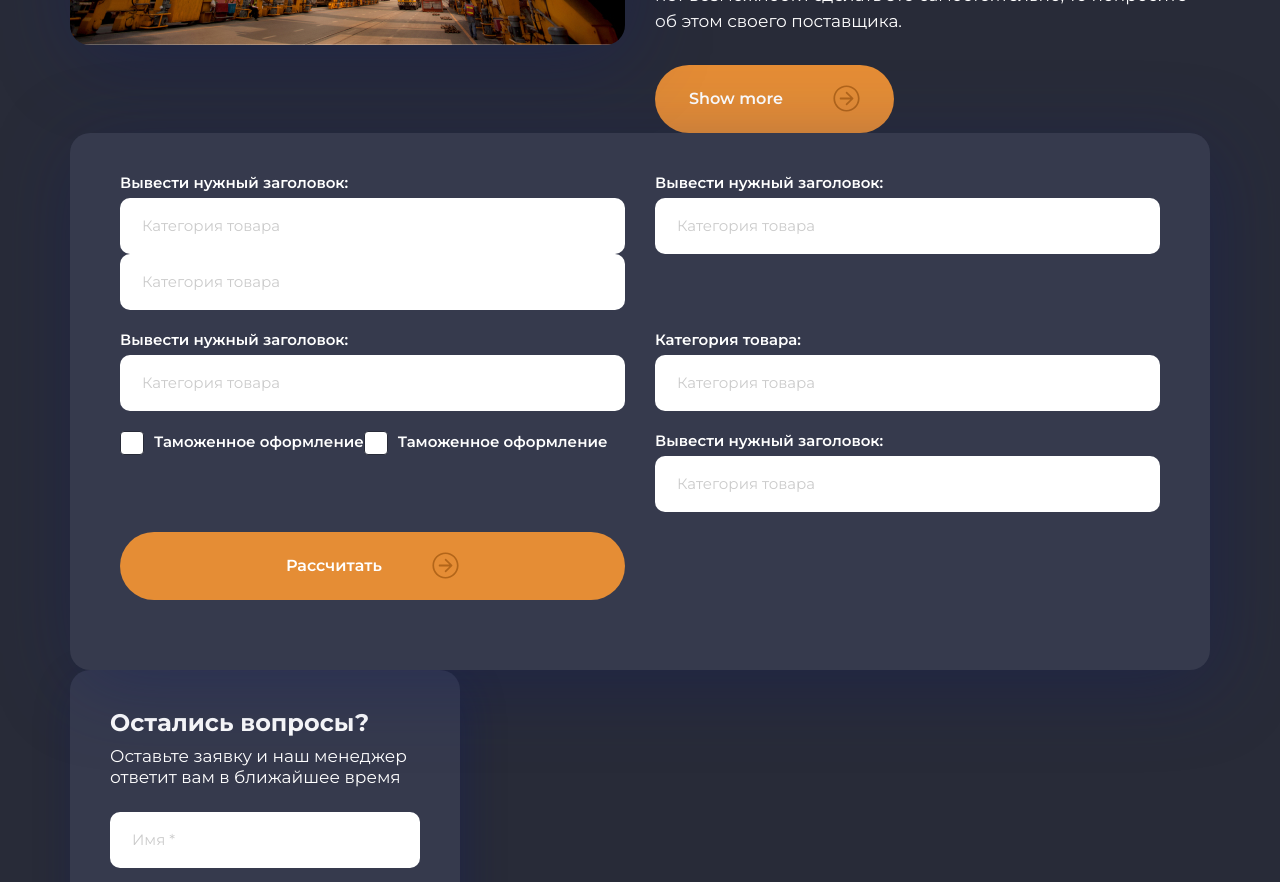
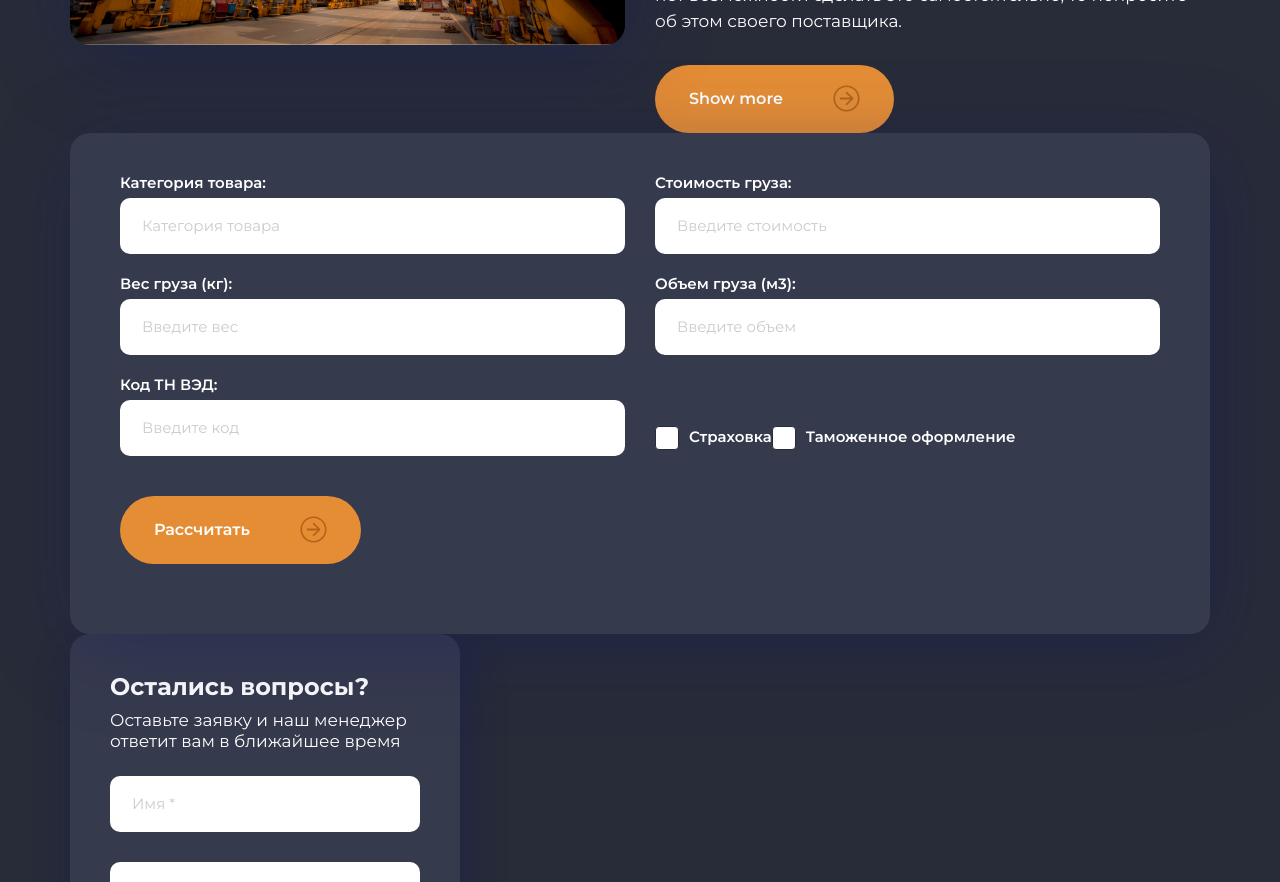
Before and after one commit to arkhipov-v/Master-Tao, a React (Create React App) app: page /UI in a window 1280 px wide. Shown: the part 1960-2842 px from the top of the page. Built offline with nearby package versions, Linux system fonts and the light colour scheme.

Commit message:
Created DeliveryForm

```diff
--- a/src/components/ui/DeliveryForm.tsx
+++ b/src/components/ui/DeliveryForm.tsx
@@ -1,4 +1,45 @@
 import {useState} from "react";
+import Button from "./Button";
+import Input from "./Input";
+import CheckboxItem from "./CheckboxItem";
+
+const deliveryInputsData= [
+    {
+        'type': 'text',
+        'text': 'Категория товара:',
+        'placeholder': 'Категория товара',
+        'required': true,
+        'id': 'df-input-1',
+    },
+    {
+        'type': 'number',
+        'text': 'Стоимость груза:',
+        'placeholder': 'Введите стоимость',
+        'required': true,
+        'id': 'df-input-2',
+    },
+    {
+        'type': 'number',
+        'text': 'Вес груза (кг):',
+        'placeholder': 'Введите вес',
+        'required': true,
+        'id': 'df-input-3',
+    },
+    {
+        'type': 'number',
+        'text': 'Объем груза (м3):',
+        'placeholder': 'Введите объем',
+        'required': true,
+        'id': 'df-input-4',
+    },
+    {
+        'type': 'number',
+        'text': 'Код ТН ВЭД:',
+        'placeholder': 'Введите код',
+        'required': true,
+        'id': 'df-input-5',
+    },
+]
 
 const DeliveryForm = () => {
     // const [inputValue,setInputValue] = useState('')
@@ -23,72 +64,24 @@ const DeliveryForm = () => {
     return(
         <form onSubmit={submitHandler} className="delivery-form">
             <div className="delivery-form__inner">
-                <div className="input-item">
-                    <label htmlFor="input-11" className="input-item__label">Вывести нужный заголовок:</label>
-                    {/*<input*/}
-                    {/*    type="text"*/}
-                    {/*    placeholder="Категория товара"*/}
-                    {/*    className="input-item__input" id="input-11"*/}
-                    {/*    value={inputValue}*/}
-                    {/*    onChange={e => setInputValue(e.target.value)}*/}
-                    {/*/>*/}
-
-                    <input
-                        type="text"
-                        placeholder="Категория товара"
-                        className="input-item__input" id="input-11"
-                        name='name'
-                        value={value.name}
-                        onChange={onChange}
-                    />
-                    <input
-                        type="text"
-                        placeholder="Категория товара"
-                        className="input-item__input" id="input-11"
-                        name='lastName'
-                        value={value.lastName}
-                        onChange={onChange}
-                    />
-
+                <div className="delivery-form__body">
+                    {deliveryInputsData.map(input => (
+                        <Input type={input.type}
+                               title={input.text}
+                               placeholder={input.placeholder}
+                               id={input.id}
+                               required={input.required}
+                               key={input.id}
+                        />
+                    ))}
+                    <div className="delivery-form__checkbox-wrapper">
+                        <CheckboxItem title="Страховка"/>
+                        <CheckboxItem title="Таможенное оформление"/>
+                    </div>
                 </div>
-
-                <div className="input-item">
-                    <label htmlFor="input-22" className="input-item__label">Вывести нужный заголовок:</label>
-                    <input type="text" placeholder="Категория товара" className="input-item__input" id="input-22"/>
+                <div className="delivery-form__controls">
+                    <Button text="Рассчитать" isIcon={true} />
                 </div>
-
-                <div className="input-item">
-                    <label htmlFor="input-3" className="input-item__label">Вывести нужный заголовок:</label>
-                    <input type="text" placeholder="Категория товара" className="input-item__input" id="input-3"/>
-                </div>
-
-                <div className="input-item">
-                    <label htmlFor="input-4" className="input-item__label">Категория товара:</label>
-                    <input type="text" placeholder="Категория товара" className="input-item__input" id="input-4"/>
-                </div>
-
-                <div className="delovery-form__checkbox-wrapper">
-                    <label className="checkbox-item">
-                        <input type="checkbox" className="checkbox-item__input"/>
-                        <span className="checkbox-item__checkbox"></span>
-                        <span className="checkbox-item__title">Таможенное оформление</span>
-                    </label>
-                    <label className="checkbox-item">
-                        <input type="checkbox" className="checkbox-item__input"/>
-                        <span className="checkbox-item__checkbox"></span>
-                        <span className="checkbox-item__title">Таможенное оформление</span>
-                    </label>
-                </div>
-
-                <div className="input-item">
-                    <label htmlFor="input-5" className="input-item__label">Вывести нужный заголовок:</label>
-                    <input type="text" placeholder="Категория товара" className="input-item__input" id="input-5"/>
-                </div>
-
-                <button className="button" onClick={submitHandler}>
-                    Рассчитать
-                    <span className="button__icon"><img src="/img/icons/arrow-circle-left.svg" alt=""/></span>
-                </button>
             </div>
         </form>
     )
--- a/src/sass/components/delivery-form.scss
+++ b/src/sass/components/delivery-form.scss
@@ -1,9 +1,6 @@
 .delivery-form {
 
   &__inner {
-    display: grid;
-    grid-template-columns: repeat(2, 1fr);
-    gap: 20px 30px;
     padding: 40px 50px 70px;
     border-radius: 20px;
     background-color: var(--bg-dark);
@@ -14,4 +11,17 @@
       padding: 40px 30px 35px;
     }
   }
+
+  &__body {
+    display: grid;
+    grid-template-columns: repeat(2, 1fr);
+    align-items: end;
+    gap: 20px 30px;
+    margin-bottom: 40px;
+
+    @include media-max(600px) {
+      grid-template-columns: 1fr;
+      margin-bottom: 26px;
+    }
+  }
 }
```
